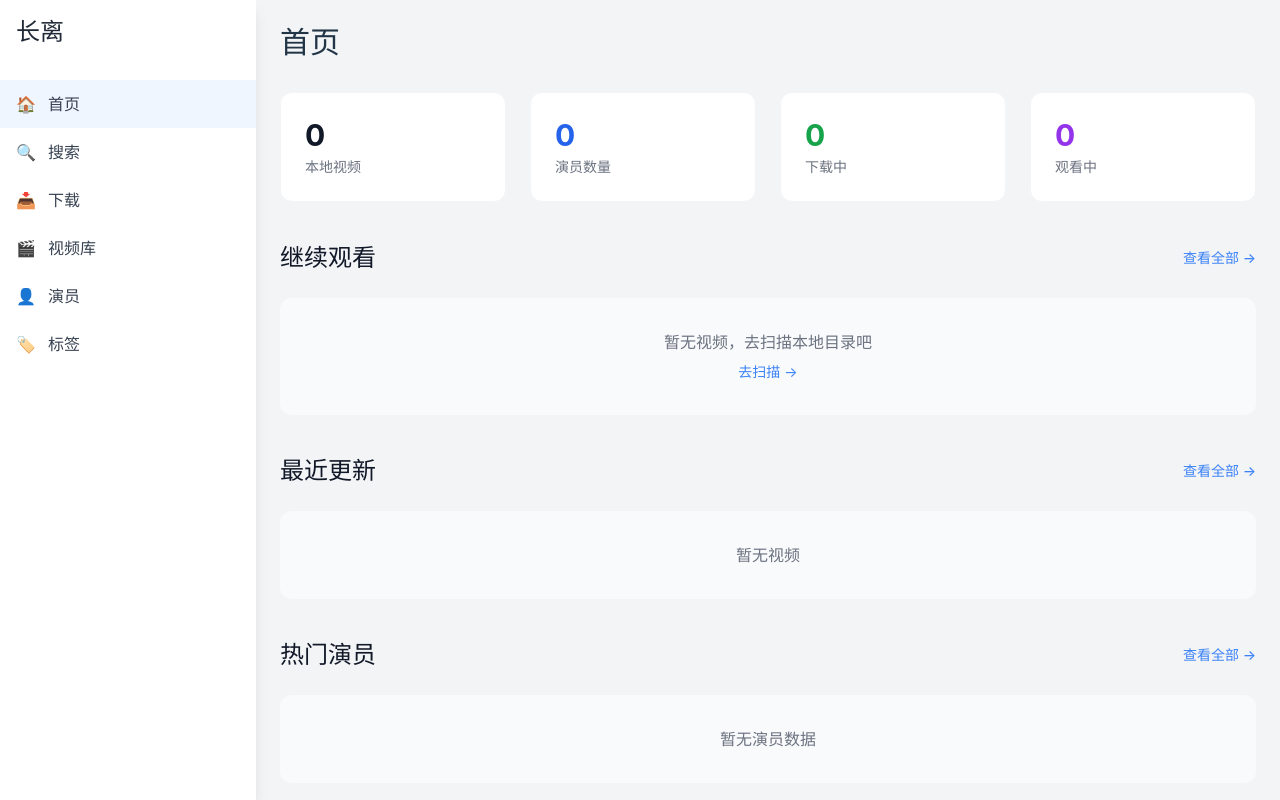
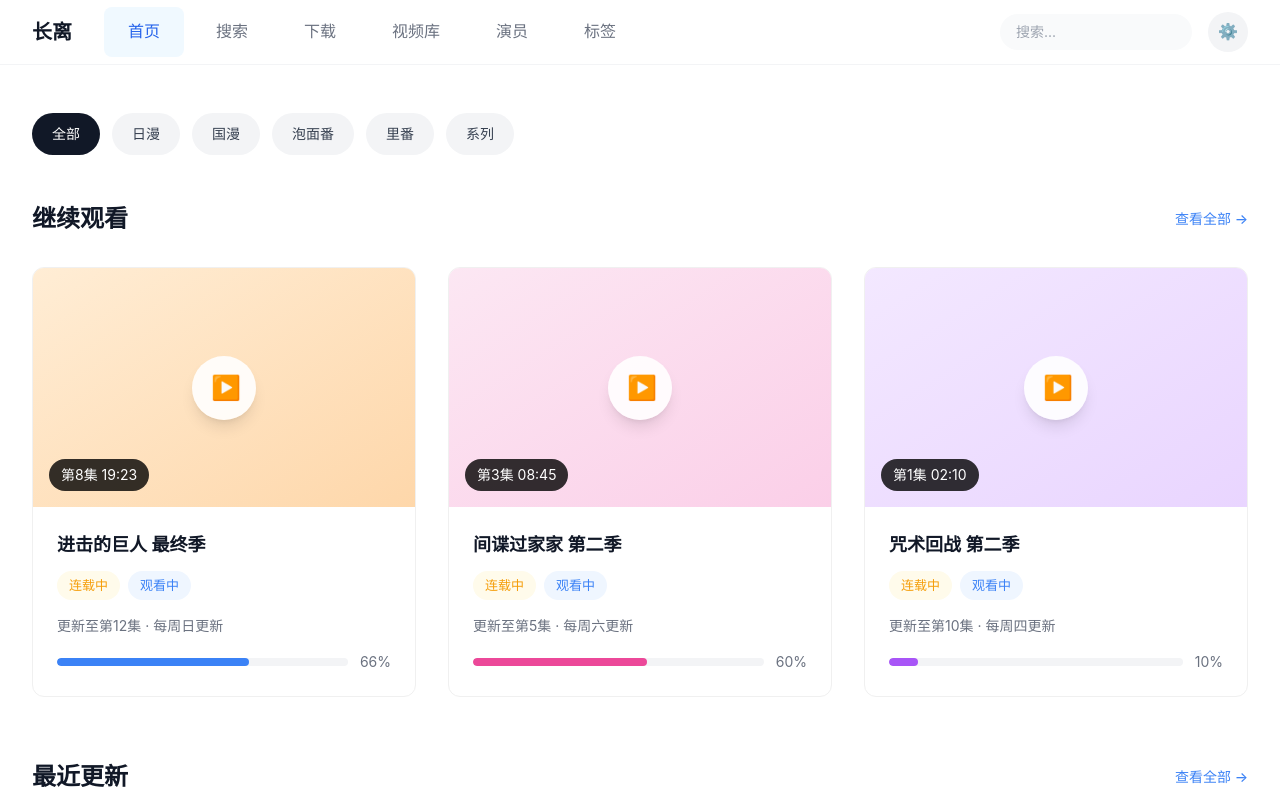
Before and after one commit to YeSuper-git/ChangLi, a React (Vite) app: page / in a window 1280 px wide. Shown: the top 800 px of the page. Built offline with nearby package versions, Linux system fonts and the light colour scheme.

Commit message:
ui: 所有页面样式改为和原型图一致
- 全局样式：卡片、标签、按钮、进度条等
- 顶部导航栏（替代侧边栏）
- 分类按钮改为圆角胶囊形状
- 选集改为圆角胶囊形状
- 所有页面样式统一

```diff
--- a/src/components/Layout.tsx
+++ b/src/components/Layout.tsx
@@ -9,39 +9,54 @@ const Layout: React.FC<LayoutProps> = ({ children }) => {
   const location = useLocation();
 
   const navItems = [
-    { path: '/', label: '首页', icon: '🏠' },
-    { path: '/search', label: '搜索', icon: '🔍' },
-    { path: '/downloads', label: '下载', icon: '📥' },
-    { path: '/library', label: '视频库', icon: '🎬' },
-    { path: '/actors', label: '演员', icon: '👤' },
-    { path: '/tags', label: '标签', icon: '🏷️' },
+    { path: '/', label: '首页' },
+    { path: '/search', label: '搜索' },
+    { path: '/downloads', label: '下载' },
+    { path: '/library', label: '视频库' },
+    { path: '/actors', label: '演员' },
+    { path: '/tags', label: '标签' },
   ];
 
   return (
-    <div className="flex h-screen bg-gray-100">
-      {/* 侧边栏 */}
-      <aside className="w-64 bg-white shadow-lg">
-        <div className="p-4">
-          <h1 className="text-2xl font-bold text-gray-800">长离</h1>
-        </div>
-        <nav className="mt-4">
+    <div className="min-h-screen bg-white">
+      {/* 顶部导航 */}
+      <nav className="bg-white border-b border-gray-100 sticky top-0 z-50">
+        <div className="max-w-7xl mx-auto px-8">
+          <div className="flex items-center justify-between h-16">
+            <div className="flex items-center gap-8">
+              <Link to="/" className="text-xl font-bold text-gray-900 no-underline">
+                长离
+              </Link>
+              <div className="flex gap-2">
                 {navItems.map((item) => (
                   <Link
                     key={item.path}
                     to={item.path}
-              className={`flex items-center px-4 py-3 text-gray-700 hover:bg-gray-100 ${
-                location.pathname === item.path ? 'bg-blue-50 text-blue-600' : ''
+                    className={`nav-link ${
+                      location.pathname === item.path ? 'active' : ''
                     }`}
                   >
-              <span className="mr-3">{item.icon}</span>
-              <span>{item.label}</span>
+                    {item.label}
                   </Link>
                 ))}
+              </div>
+            </div>
+            <div className="flex items-center gap-4">
+              <input
+                type="text"
+                placeholder="搜索..."
+                className="px-4 py-2 bg-gray-50 border-0 rounded-full text-sm w-48 focus:outline-none focus:ring-2 focus:ring-blue-500 focus:bg-white"
+              />
+              <button className="w-10 h-10 bg-gray-100 rounded-full flex items-center justify-center hover:bg-gray-200">
+                <span>⚙️</span>
+              </button>
+            </div>
+          </div>
+        </div>
       </nav>
-      </aside>
 
       {/* 主内容区 */}
-      <main className="flex-1 overflow-auto">
+      <main className="max-w-7xl mx-auto px-8 py-12">
         {children}
       </main>
     </div>
--- a/src/index.css
+++ b/src/index.css
@@ -2,30 +2,154 @@
 @tailwind components;
 @tailwind utilities;
 
-:root {
-  font-family: Inter, system-ui, Avenir, Helvetica, Arial, sans-serif;
-  line-height: 1.5;
-  font-weight: 400;
-  color: #213547;
-  background-color: #ffffff;
-  font-synthesis: none;
-  text-rendering: optimizeLegibility;
-  -webkit-font-smoothing: antialiased;
-  -moz-osx-font-smoothing: grayscale;
-  -webkit-text-size-adjust: 100%;
-}
-
-* {
-  margin: 0;
-  padding: 0;
-  box-sizing: border-box;
-}
+* { box-sizing: border-box; margin: 0; padding: 0; }
 
 body {
-  min-height: 100vh;
+  font-family: -apple-system, BlinkMacSystemFont, "Segoe UI", Roboto, "Helvetica Neue", Arial, sans-serif;
+  -webkit-font-smoothing: antialiased;
+  color: #1a1a1a;
+  background: #fff;
+  line-height: 1.6;
 }
 
 #root {
   width: 100%;
-  height: 100vh;
+  min-height: 100vh;
 }
+
+/* 卡片样式 */
+.card {
+  background: #fff;
+  border-radius: 12px;
+  overflow: hidden;
+  transition: transform 0.3s, box-shadow 0.3s;
+  border: 1px solid #f0f0f0;
+}
+.card:hover {
+  transform: translateY(-4px);
+  box-shadow: 0 12px 24px rgba(0,0,0,0.08);
+}
+
+/* 标签样式 */
+.tag {
+  display: inline-block;
+  padding: 4px 12px;
+  border-radius: 20px;
+  font-size: 13px;
+  font-weight: 500;
+}
+.status-watching { background: #eff6ff; color: #3b82f6; }
+.status-completed { background: #f0fdf4; color: #22c55e; }
+.status-ongoing { background: #fffbeb; color: #f59e0b; }
+.status-downloaded { background: #dbeafe; color: #2563eb; }
+.status-not-downloaded { background: #f3f4f6; color: #6b7280; }
+
+/* 选集胶囊 */
+.episode-pill {
+  padding: 12px 20px;
+  border-radius: 24px;
+  cursor: pointer;
+  transition: all 0.2s;
+  background: #f9fafb;
+  border: 2px solid transparent;
+}
+.episode-pill:hover { background: #f3f4f6; }
+.episode-pill.downloaded {
+  background: #eff6ff;
+  border-color: #3b82f6;
+  color: #3b82f6;
+}
+.episode-pill.not-downloaded {
+  background: #f9fafb;
+  border: 2px dashed #d1d5db;
+}
+.episode-pill.watching {
+  background: #fef3c7;
+  border-color: #f59e0b;
+}
+
+/* 导航链接 */
+.nav-link {
+  padding: 12px 24px;
+  border-radius: 8px;
+  transition: all 0.2s;
+  color: #6b7280;
+  text-decoration: none;
+}
+.nav-link:hover { background: #f9fafb; color: #1a1a1a; }
+.nav-link.active { background: #f0f9ff; color: #2563eb; }
+
+/* 分类按钮 */
+.category-btn {
+  padding: 10px 20px;
+  border-radius: 24px;
+  font-size: 14px;
+  font-weight: 500;
+  transition: all 0.2s;
+  cursor: pointer;
+  border: none;
+}
+.category-btn.active {
+  background: #111827;
+  color: #fff;
+}
+.category-btn:not(.active) {
+  background: #f3f4f6;
+  color: #374151;
+}
+.category-btn:not(.active):hover {
+  background: #e5e7eb;
+}
+
+/* 操作按钮 */
+.action-btn {
+  padding: 8px 16px;
+  border-radius: 8px;
+  font-size: 13px;
+  transition: all 0.2s;
+  cursor: pointer;
+  border: 1px solid #e5e7eb;
+  background: #fff;
+  color: #374151;
+}
+.action-btn:hover { background: #f9fafb; }
+.action-btn-primary {
+  background: #2563eb;
+  color: #fff;
+  border-color: #2563eb;
+}
+.action-btn-primary:hover { background: #1d4ed8; }
+.action-btn-danger {
+  color: #dc2626;
+  border-color: #fecaca;
+}
+.action-btn-danger:hover { background: #fef2f2; }
+
+/* 进度条 */
+.progress-bar {
+  height: 8px;
+  background: #f3f4f6;
+  border-radius: 4px;
+  overflow: hidden;
+}
+.progress-fill {
+  height: 100%;
+  border-radius: 4px;
+  transition: width 0.3s;
+}
+
+/* 搜索输入框 */
+.search-input {
+  padding: 12px 20px;
+  background: #f9fafb;
+  border: 2px solid transparent;
+  border-radius: 12px;
+  font-size: 16px;
+  width: 100%;
+  transition: all 0.2s;
+}
+.search-input:focus {
+  outline: none;
+  border-color: #2563eb;
+  background: #fff;
+}
--- a/src/pages/Home.tsx
+++ b/src/pages/Home.tsx
@@ -8,6 +8,7 @@ const Home: React.FC = () => {
   const [videos, setVideos] = useState<Video[]>([]);
   const [actors, setActors] = useState<Actor[]>([]);
   const [loading, setLoading] = useState(true);
+  const [activeCategory, setActiveCategory] = useState('全部');
 
   useEffect(() => {
     loadData();
@@ -32,142 +33,196 @@ const Home: React.FC = () => {
 
   if (loading) {
     return (
-      <div className="flex items-center justify-center h-full">
+      <div className="flex items-center justify-center h-64">
         <div className="text-gray-500">加载中...</div>
       </div>
     );
   }
 
-  const activeDownloads = downloads.filter(d => d.status === 'downloading');
-  const recentVideos = videos.slice(0, 8);
-  const recentActors = actors.slice(0, 8);
+  const categories = ['全部', '日漫', '国漫', '泡面番', '里番', '系列'];
 
   return (
-    <div className="p-6">
-      <h1 className="text-3xl font-bold mb-8">首页</h1>
-
-      {/* 统计卡片 */}
-      <div className="grid grid-cols-4 gap-6 mb-10">
-        <div className="bg-white rounded-xl p-6 border border-gray-100">
-          <div className="text-3xl font-bold text-gray-900 mb-1">{videos.length}</div>
-          <div className="text-sm text-gray-500">本地视频</div>
-        </div>
-        <div className="bg-white rounded-xl p-6 border border-gray-100">
-          <div className="text-3xl font-bold text-blue-600 mb-1">{actors.length}</div>
-          <div className="text-sm text-gray-500">演员数量</div>
-        </div>
-        <div className="bg-white rounded-xl p-6 border border-gray-100">
-          <div className="text-3xl font-bold text-green-600 mb-1">{activeDownloads.length}</div>
-          <div className="text-sm text-gray-500">下载中</div>
-        </div>
-        <div className="bg-white rounded-xl p-6 border border-gray-100">
-          <div className="text-3xl font-bold text-purple-600 mb-1">0</div>
-          <div className="text-sm text-gray-500">观看中</div>
-        </div>
+    <div>
+      {/* 分类标签 */}
+      <div className="flex gap-3 mb-12">
+        {categories.map((category) => (
+          <button
+            key={category}
+            onClick={() => setActiveCategory(category)}
+            className={`category-btn ${activeCategory === category ? 'active' : ''}`}
+          >
+            {category}
+          </button>
+        ))}
       </div>
 
       {/* 继续观看 */}
-      <section className="mb-10">
-        <div className="flex items-center justify-between mb-6">
+      <section className="mb-16">
+        <div className="flex items-center justify-between mb-8">
           <h2 className="text-2xl font-bold text-gray-900">继续观看</h2>
           <Link to="/library" className="text-blue-500 hover:text-blue-600 text-sm font-medium">
             查看全部 →
           </Link>
         </div>
-        {recentVideos.length > 0 ? (
-          <div className="grid grid-cols-4 gap-6">
-            {recentVideos.slice(0, 4).map((video) => (
-              <Link key={video.id} to={`/player/${video.id}`} className="block">
-                <div className="bg-white rounded-xl overflow-hidden border border-gray-100 hover:shadow-lg transition-shadow">
-                  <div className="aspect-video bg-gradient-to-br from-gray-100 to-gray-200 relative">
-                    <div className="absolute inset-0 flex items-center justify-center">
-                      <span className="text-4xl">▶️</span>
-                    </div>
-                  </div>
-                  <div className="p-4">
-                    <h3 className="font-semibold text-gray-900 text-sm mb-2 line-clamp-1">
-                      {video.file_name}
-                    </h3>
-                    <div className="text-xs text-gray-500">
-                      {video.duration ? `${Math.floor(video.duration / 60)}分钟` : ''}
-                    </div>
-                  </div>
+        <div className="grid grid-cols-3 gap-8">
+          {/* 卡片 1 */}
+          <div className="card">
+            <div className="aspect-[16/10] bg-gradient-to-br from-orange-100 to-orange-200 relative">
+              <div className="absolute inset-0 flex items-center justify-center">
+                <div className="w-16 h-16 bg-white/90 rounded-full flex items-center justify-center shadow-lg">
+                  <span className="text-2xl ml-1">▶️</span>
                 </div>
-              </Link>
-            ))}
+              </div>
+              <div className="absolute bottom-4 left-4 bg-black/80 text-white text-sm px-3 py-1.5 rounded-full">
+                第8集 19:23
+              </div>
+            </div>
+            <div className="p-6">
+              <h3 className="text-lg font-semibold text-gray-900 mb-3">进击的巨人 最终季</h3>
+              <div className="flex gap-2 mb-4">
+                <span className="tag status-ongoing">连载中</span>
+                <span className="tag status-watching">观看中</span>
+              </div>
+              <div className="text-sm text-gray-500 mb-4">更新至第12集 · 每周日更新</div>
+              <div className="flex items-center gap-3">
+                <div className="flex-1 h-2 bg-gray-100 rounded-full overflow-hidden">
+                  <div className="h-full bg-blue-500 rounded-full" style={{ width: '66%' }}></div>
+                </div>
+                <span className="text-sm text-gray-500">66%</span>
+              </div>
+            </div>
           </div>
-        ) : (
-          <div className="bg-gray-50 rounded-xl p-8 text-center">
-            <p className="text-gray-500">暂无视频，去扫描本地目录吧</p>
-            <Link to="/library" className="text-blue-500 hover:text-blue-600 text-sm mt-2 inline-block">
-              去扫描 →
-            </Link>
+
+          {/* 卡片 2 */}
+          <div className="card">
+            <div className="aspect-[16/10] bg-gradient-to-br from-pink-100 to-pink-200 relative">
+              <div className="absolute inset-0 flex items-center justify-center">
+                <div className="w-16 h-16 bg-white/90 rounded-full flex items-center justify-center shadow-lg">
+                  <span className="text-2xl ml-1">▶️</span>
+                </div>
+              </div>
+              <div className="absolute bottom-4 left-4 bg-black/80 text-white text-sm px-3 py-1.5 rounded-full">
+                第3集 08:45
+              </div>
+            </div>
+            <div className="p-6">
+              <h3 className="text-lg font-semibold text-gray-900 mb-3">间谍过家家 第二季</h3>
+              <div className="flex gap-2 mb-4">
+                <span className="tag status-ongoing">连载中</span>
+                <span className="tag status-watching">观看中</span>
+              </div>
+              <div className="text-sm text-gray-500 mb-4">更新至第5集 · 每周六更新</div>
+              <div className="flex items-center gap-3">
+                <div className="flex-1 h-2 bg-gray-100 rounded-full overflow-hidden">
+                  <div className="h-full bg-pink-500 rounded-full" style={{ width: '60%' }}></div>
+                </div>
+                <span className="text-sm text-gray-500">60%</span>
+              </div>
+            </div>
           </div>
-        )}
+
+          {/* 卡片 3 */}
+          <div className="card">
+            <div className="aspect-[16/10] bg-gradient-to-br from-purple-100 to-purple-200 relative">
+              <div className="absolute inset-0 flex items-center justify-center">
+                <div className="w-16 h-16 bg-white/90 rounded-full flex items-center justify-center shadow-lg">
+                  <span className="text-2xl ml-1">▶️</span>
+                </div>
+              </div>
+              <div className="absolute bottom-4 left-4 bg-black/80 text-white text-sm px-3 py-1.5 rounded-full">
+                第1集 02:10
+              </div>
+            </div>
+            <div className="p-6">
+              <h3 className="text-lg font-semibold text-gray-900 mb-3">咒术回战 第二季</h3>
+              <div className="flex gap-2 mb-4">
+                <span className="tag status-ongoing">连载中</span>
+                <span className="tag status-watching">观看中</span>
+              </div>
+              <div className="text-sm text-gray-500 mb-4">更新至第10集 · 每周四更新</div>
+              <div className="flex items-center gap-3">
+                <div className="flex-1 h-2 bg-gray-100 rounded-full overflow-hidden">
+                  <div className="h-full bg-purple-500 rounded-full" style={{ width: '10%' }}></div>
+                </div>
+                <span className="text-sm text-gray-500">10%</span>
+              </div>
+            </div>
+          </div>
+        </div>
       </section>
 
       {/* 最近更新 */}
-      <section className="mb-10">
-        <div className="flex items-center justify-between mb-6">
+      <section className="mb-16">
+        <div className="flex items-center justify-between mb-8">
           <h2 className="text-2xl font-bold text-gray-900">最近更新</h2>
           <Link to="/library" className="text-blue-500 hover:text-blue-600 text-sm font-medium">
             查看全部 →
           </Link>
         </div>
-        {recentVideos.length > 0 ? (
-          <div className="grid grid-cols-4 gap-6">
-            {recentVideos.slice(4, 8).map((video) => (
-              <Link key={video.id} to={`/player/${video.id}`} className="block">
-                <div className="bg-white rounded-xl overflow-hidden border border-gray-100 hover:shadow-lg transition-shadow">
-                  <div className="aspect-[3/4] bg-gradient-to-br from-gray-100 to-gray-200"></div>
-                  <div className="p-4">
-                    <h3 className="font-semibold text-gray-900 text-sm mb-2 line-clamp-1">
-                      {video.file_name}
-                    </h3>
-                    <div className="text-xs text-gray-500">
-                      {video.file_size ? `${(video.file_size / 1024 / 1024 / 1024).toFixed(1)} GB` : ''}
-                    </div>
-                  </div>
-                </div>
-              </Link>
-            ))}
+        <div className="grid grid-cols-4 gap-6">
+          <div className="card">
+            <div className="aspect-[3/4] bg-gradient-to-br from-green-100 to-green-200 relative">
+              <div className="absolute top-3 right-3 bg-blue-500 text-white text-xs px-3 py-1 rounded-full font-medium">NEW</div>
+            </div>
+            <div className="p-4">
+              <h3 className="font-semibold text-gray-900 mb-2">葬送的芙莉莲</h3>
+              <span className="tag status-ongoing">连载中</span>
+              <div className="text-sm text-gray-500 mt-2">更新至第16集</div>
+            </div>
           </div>
-        ) : (
-          <div className="bg-gray-50 rounded-xl p-8 text-center">
-            <p className="text-gray-500">暂无视频</p>
+
+          <div className="card">
+            <div className="aspect-[3/4] bg-gradient-to-br from-blue-100 to-blue-200 relative">
+              <div className="absolute top-3 right-3 bg-blue-500 text-white text-xs px-3 py-1 rounded-full font-medium">NEW</div>
+            </div>
+            <div className="p-4">
+              <h3 className="font-semibold text-gray-900 mb-2">迷宫饭</h3>
+              <span className="tag status-ongoing">连载中</span>
+              <div className="text-sm text-gray-500 mt-2">更新至第14集</div>
+            </div>
           </div>
-        )}
+
+          <div className="card">
+            <div className="aspect-[3/4] bg-gradient-to-br from-yellow-100 to-yellow-200"></div>
+            <div className="p-4">
+              <h3 className="font-semibold text-gray-900 mb-2">我推的孩子 第二季</h3>
+              <span className="tag status-ongoing">连载中</span>
+              <div className="text-sm text-gray-500 mt-2">更新至第8集</div>
+            </div>
+          </div>
+
+          <div className="card">
+            <div className="aspect-[3/4] bg-gradient-to-br from-red-100 to-red-200"></div>
+            <div className="p-4">
+              <h3 className="font-semibold text-gray-900 mb-2">药屋少女的呢喃</h3>
+              <span className="tag status-ongoing">连载中</span>
+              <div className="text-sm text-gray-500 mt-2">更新至第20集</div>
+            </div>
+          </div>
+        </div>
       </section>
 
       {/* 热门演员 */}
       <section>
-        <div className="flex items-center justify-between mb-6">
+        <div className="flex items-center justify-between mb-8">
           <h2 className="text-2xl font-bold text-gray-900">热门演员</h2>
           <Link to="/actors" className="text-blue-500 hover:text-blue-600 text-sm font-medium">
             查看全部 →
           </Link>
         </div>
-        {recentActors.length > 0 ? (
-          <div className="grid grid-cols-4 gap-6">
-            {recentActors.slice(0, 4).map((actor) => (
-              <Link key={actor.id} to={`/actors/${actor.id}`} className="block">
-                <div className="bg-white rounded-xl overflow-hidden border border-gray-100 hover:shadow-lg transition-shadow">
-                  <div className="aspect-[3/4] bg-gradient-to-br from-pink-100 to-pink-200"></div>
-                  <div className="p-4">
-                    <h3 className="font-semibold text-gray-900 text-sm mb-1">{actor.name}</h3>
-                    <div className="text-xs text-gray-500">
-                      {actor.debut_year ? `${actor.debut_year}年出道` : ''}
-                    </div>
-                  </div>
+        <div className="grid grid-cols-4 gap-6">
+          {actors.slice(0, 4).map((actor) => (
+            <Link key={actor.id} to={`/actors/${actor.id}`} className="card block">
+              <div className="aspect-[3/4] bg-gradient-to-br from-pink-100 to-pink-200"></div>
+              <div className="p-4">
+                <h3 className="font-semibold text-gray-900 mb-1">{actor.name}</h3>
+                <div className="text-sm text-gray-500">
+                  {actor.debut_year ? `${actor.debut_year}年出道` : ''}
                 </div>
-              </Link>
-            ))}
-          </div>
-        ) : (
-          <div className="bg-gray-50 rounded-xl p-8 text-center">
-            <p className="text-gray-500">暂无演员数据</p>
-          </div>
-        )}
+              </div>
+            </Link>
+          ))}
+        </div>
       </section>
     </div>
   );
```
Also changed, not shown: src/pages/ActorDetail.tsx (+11 -13 lines), src/pages/Actors.tsx (+10 -12 lines), src/pages/Downloads.tsx (+27 -37 lines), src/pages/Library.tsx (+17 -17 lines), src/pages/Search.tsx (+17 -25 lines), src/pages/Tags.tsx (+7 -9 lines). Lines whose indentation alone changed are shown as unchanged.
